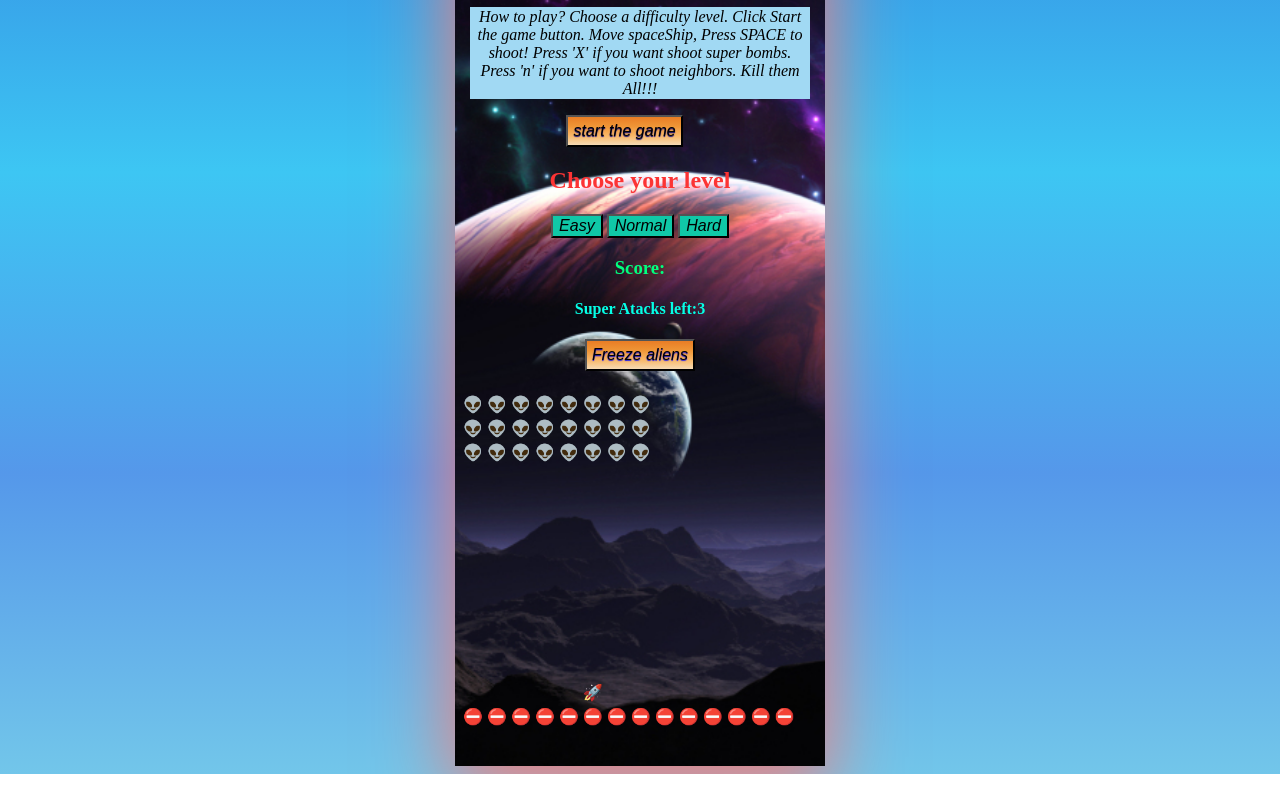
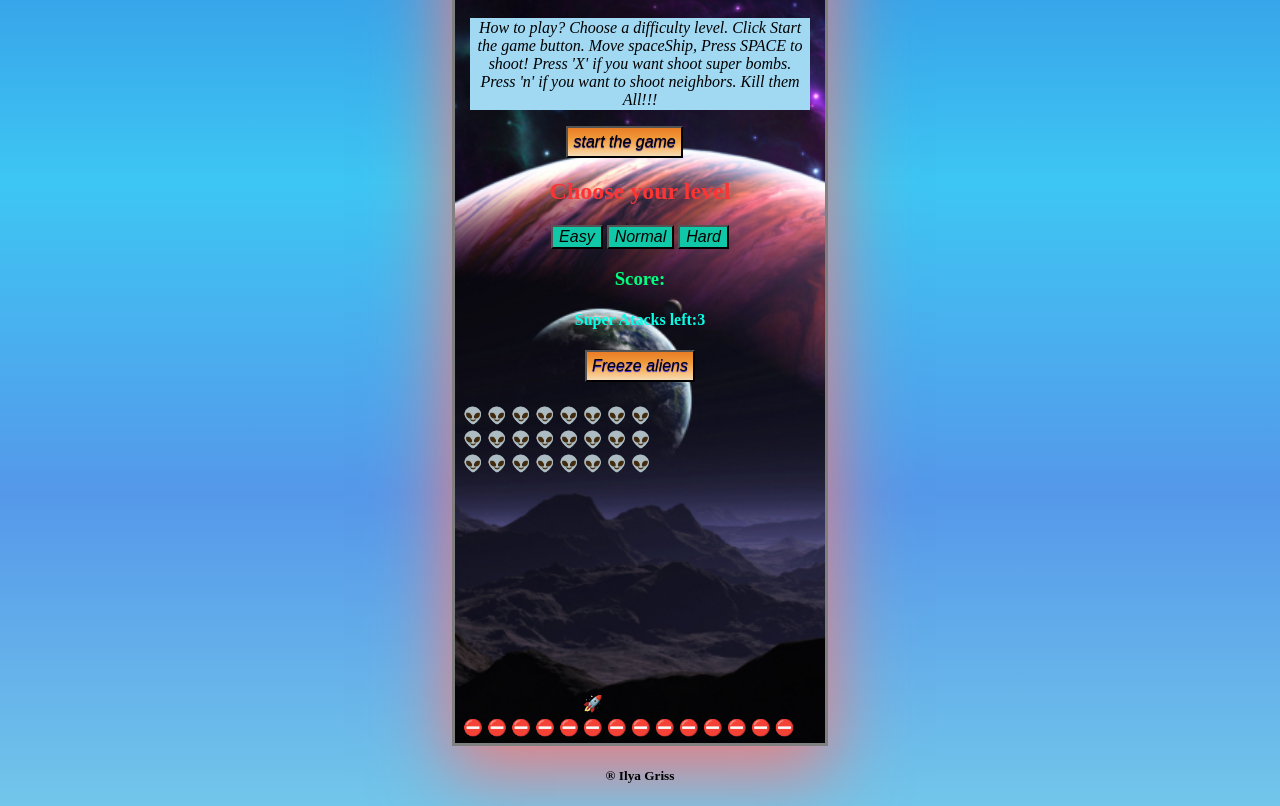
Before and after one commit to ilyaig87/Space-Invaders, a plain HTML site: page index.html in a window 1280 px wide. Shown: the part 128-934 px from the top of the page. Before the commit the page ends 902 px from the top, so only its background shows below. Drawn offline with Linux system fonts and the light colour scheme.

Commit message:
Add files via upload

```diff
--- a/css/style.css
+++ b/css/style.css
@@ -52,7 +52,7 @@ h4 {
   background-attachment: fixed;
   background-repeat: no-repeat;
 
-  /* border: 3px solid rgb(244, 85, 82); */
+  border: 3px solid gray;
 }
 
 .btn1 {
--- a/index.html
+++ b/index.html
@@ -35,6 +35,7 @@
 
       <div class="board-container"></div>
     </div>
+    <h5>&reg Ilya Griss</h5>
 
     <script src="js/utils.js"></script>
     <script src="js/game.js"></script>
```
